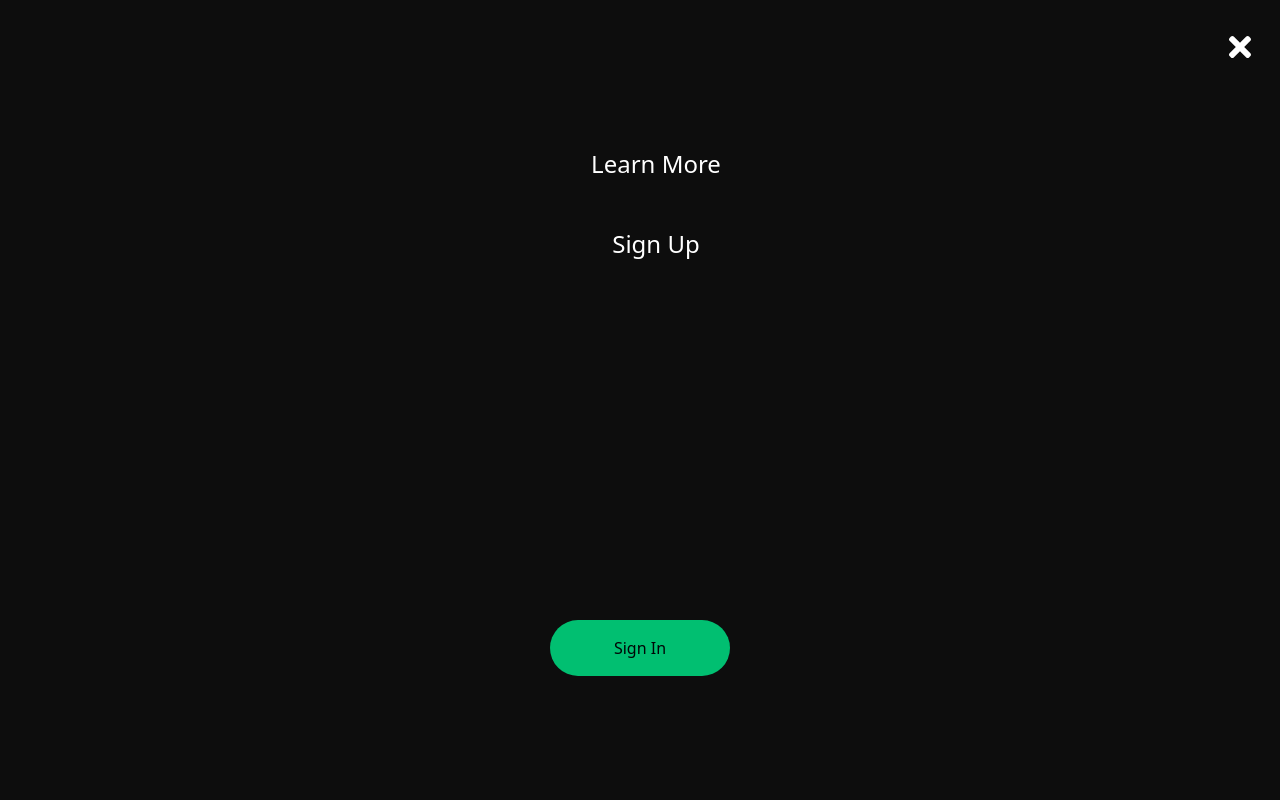
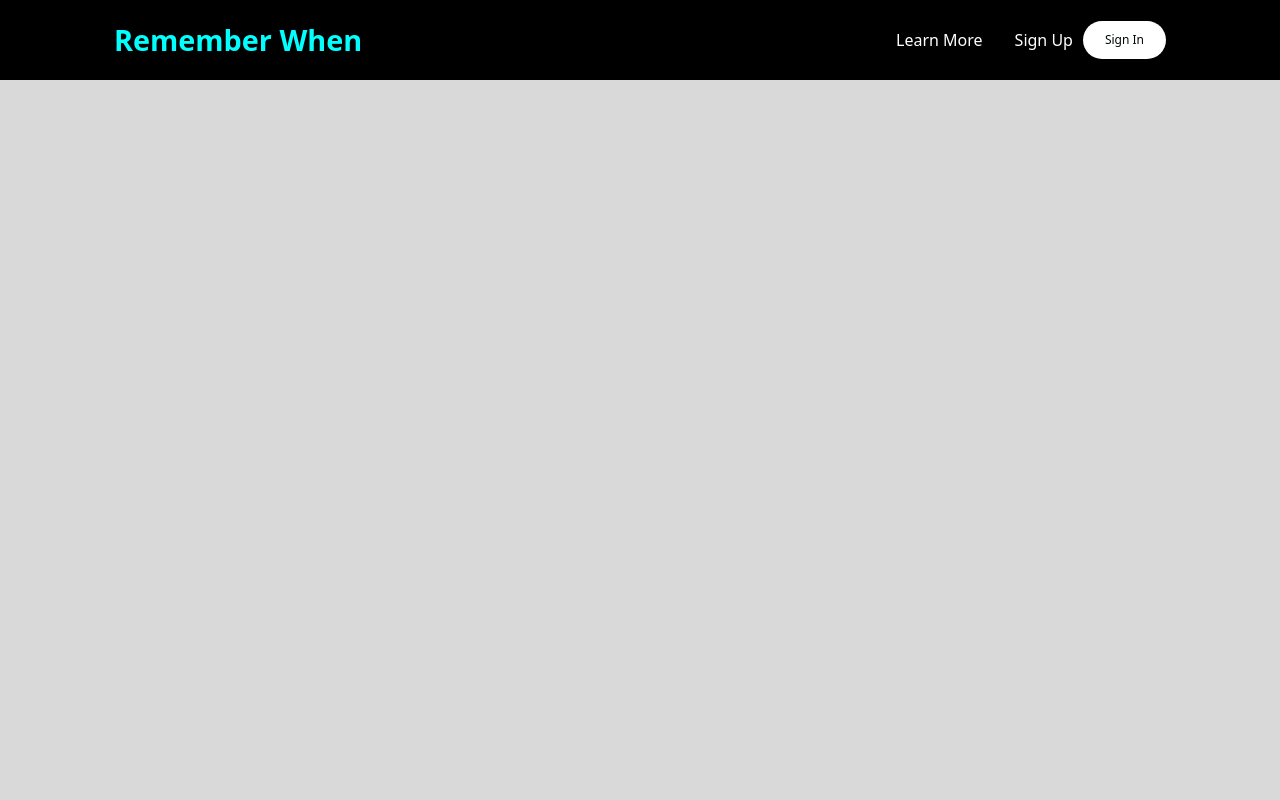
Before and after one commit to tylerle16/Remember-when, a React (Create React App) app in the folder client/: page /about in a window 1280 px wide. Shown: the top 800 px of the page. Built offline with nearby package versions, Linux system fonts and the light colour scheme.

Commit message:
sidebar works

```diff
--- a/client/src/App.js
+++ b/client/src/App.js
@@ -1,5 +1,5 @@
 import './App.css';
-import React from 'react';
+import React, { useState } from 'react';
 
 import Navbar from './components/Navbar';
 import { BrowserRouter as Router, Route, Switch } from 'react-router-dom';
@@ -10,15 +10,22 @@
 import Landing from './components/pages/landing'
 import Homepage from './components/pages/Homepage';
 import About from './components/pages/About';
+import Sidebar from './components/Sidebar';
 
 
 
 function App() {
+  const [isOpen, setIsOpen] = useState(false)
+
+    const toggle = () => {
+        setIsOpen(!isOpen   )
+    }
   return (
     // imported <Title/> and uploadform
 
     <Router>
-      <Navbar />
+      <Navbar toggle={toggle} />
+      <Sidebar isOpen={isOpen} toggle={toggle} />
       <Switch>
         <Route exact path='/'>
           <Landing />
--- a/client/src/components/Navbar/index.js
+++ b/client/src/components/Navbar/index.js
@@ -6,10 +6,11 @@
 
 
 
-const Navbar = ({ toggle }) => {
+const Navbar = ({ toggle}) => {
     return (
         <Nav>
             <NavbarContainer>
+
                 <NavLogo to='/home'>Remember When</NavLogo>
                 <MobileIcon onClick={toggle}>
                     <FaBars />
--- a/client/src/components/Sidebar/SidebarElements.js
+++ b/client/src/components/Sidebar/SidebarElements.js
@@ -1,7 +1,6 @@
 import styled from 'styled-components';
 import { FaTimes } from 'react-icons/fa';
-import { Link as LinkScroll } from 'react-scroll';
-import { Link as LinkRouter } from 'react-router-dom'
+import { Link as LinkRouter } from 'react-router-dom';
 
 
 export const SidebarContainer = styled.aside`
@@ -12,16 +11,16 @@
     background: #0d0d0d;
     display: grid;
     align-items: center;
-    top: 0;
+
     left: 0;
     transition: 0.3s ease-in-out;
-    /* opacity: ${({ isOpen }) => (isOpen ? '100%' : '0' )};
-    top: ${({ isOpen }) => (isOpen ? '0' : '-100%')}; */
+    opacity: ${({ isOpen }) => (isOpen ? '100%' : '0' )};
+    top: ${({ isOpen }) => (isOpen ? '0' : '-100%')};
 
 `;
 
 export const CloseIcon = styled(FaTimes)`
-    color: #fff
+    color: #fff;
 `;
 
 export const Icon = styled.div`
@@ -48,7 +47,7 @@
     }
 `;
 
-export const SidebarLink = styled(LinkScroll)`
+export const SidebarLink = styled(LinkRouter)`
     display: flex;
     align-items: center;
     justify-content: center;
--- a/client/src/components/Sidebar/index.js
+++ b/client/src/components/Sidebar/index.js
@@ -3,16 +3,16 @@
 
 const Sidebar = ({ isOpen, toggle }) => {
     return (
-        <SidebarContainer isOpen={isOpen} onClick={toggle}>
+        <SidebarContainer isOpen={isOpen} onClick={toggle} >
             <Icon onClick={toggle}>
                 <CloseIcon />
             </Icon>
             <SidebarWrapper>
                 <SidebarMenu>
-                    <SidebarLink to='/home' onClick={toggle}>
+                    <SidebarLink to='/home'>
                         Learn More
                     </SidebarLink>
-                    <SidebarLink to='/register' onClick={toggle}>
+                    <SidebarLink to='/register'>
                         Sign Up
                     </SidebarLink>
                 </SidebarMenu>
--- a/client/src/components/pages/Homepage.js
+++ b/client/src/components/pages/Homepage.js
@@ -27,16 +27,12 @@
 
     }, [])
 
-    const [isOpen, setIsOpen] = useState(false)
 
-    const toggle = () => {
-        setIsOpen(!isOpen   )
-    }
 
 
     return (
         <>
-        <Sidebar isOpen={isOpen} toggle={toggle} />
+        {/* <Sidebar isOpen={isOpen} toggle={toggle} /> */}
         <homepageContainer>
         <Row>
         {/* {images.map((image) => { */}
```
